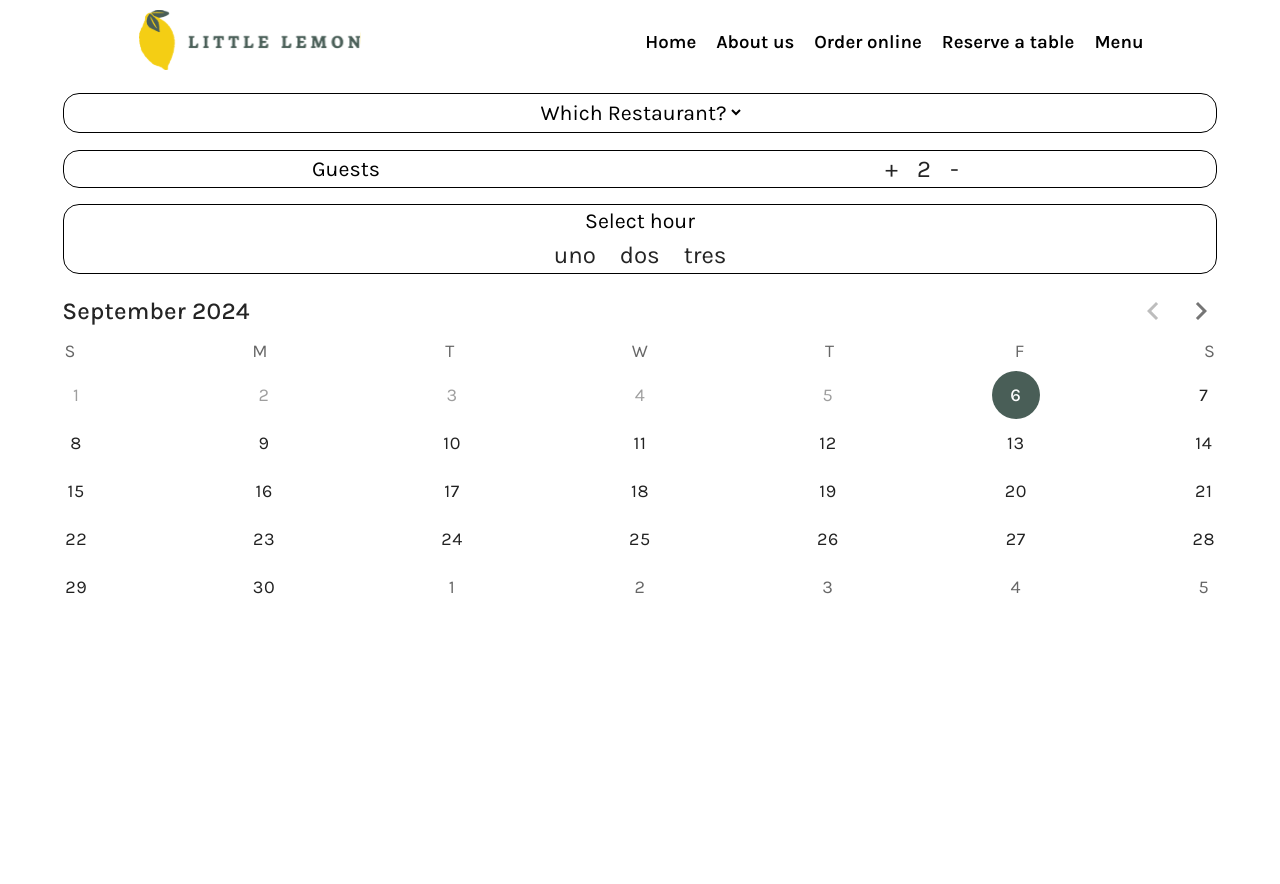
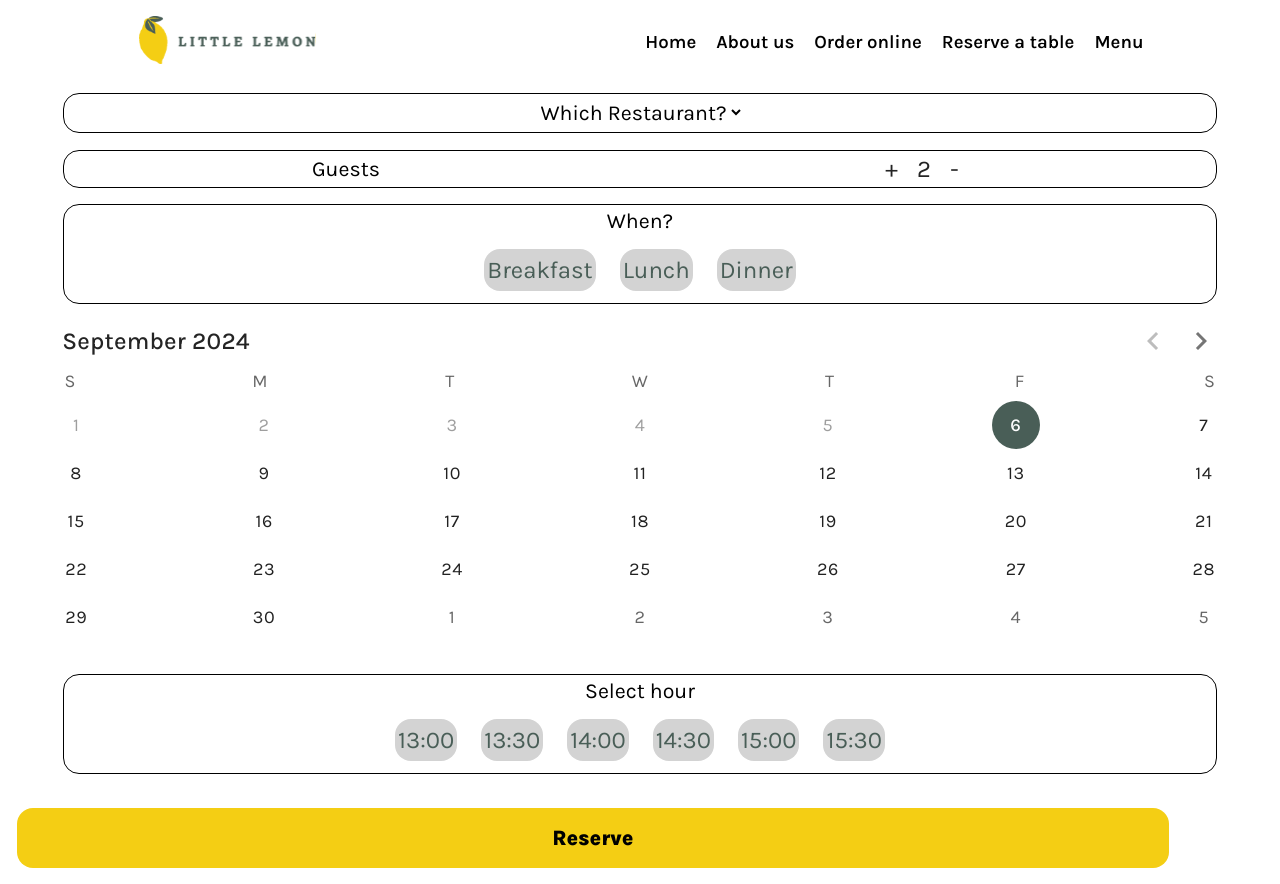
Before and after one commit to EnriqueMartinezAsensi/MetaFrontCapstoneProject, a React (Vite) app in the folder little-lemon/: page /book in a window 1280 px wide. Before the commit the page ends 800 px from the top, so only its background shows below. Built offline with nearby package versions, Linux system fonts and the light colour scheme.

Commit message:
First reservation page finished

```diff
--- /dev/null
+++ b/little-lemon/src/assets/components/BackIcon/BackIcon.styled.ts
@@ -0,0 +1,17 @@
+import styled from "styled-components";
+
+export const StyledCircle = styled.circle`
+  fill:none;
+  stroke: ${({theme}) => theme.colors.primary.main};
+  stroke-linecap:round;
+  stroke-linejoin:round;
+  stroke-width:27px;
+`
+
+export const StyledPolyline = styled.polyline`
+  fill:none;
+  stroke: ${({theme}) => theme.colors.primary.main};
+  stroke-linecap:round;
+  stroke-linejoin:round;
+  stroke-width:27px;
+`
--- /dev/null
+++ b/little-lemon/src/assets/components/BackIcon/index.tsx
@@ -0,0 +1,19 @@
+import { StyledCircle, StyledPolyline } from "./BackIcon.styled";
+
+const BackIcon = () => {
+  return (
+    <svg width='62px' height='62px' viewBox='0 0 512 512' xmlns='http://www.w3.org/2000/svg'>
+      <g data-name='Layer 2' id='Layer_2'>
+        <g
+          data-name='E416, back, Media, media player, multimedia, player'
+          id='E416_back_Media_media_player_multimedia_player'
+        >
+          <StyledCircle cx='256' cy='256' r='246' />
+          <StyledPolyline points='333.82 100.37 178.18 256 333.82 411.63' />
+        </g>
+      </g>
+    </svg>
+  );
+};
+
+export default BackIcon;
--- a/little-lemon/src/pages/BookingPage/BookingPage.styled.ts
+++ b/little-lemon/src/pages/BookingPage/BookingPage.styled.ts
@@ -1,17 +1,22 @@
 import styled from "styled-components";
+import Button from "../components/Button";
 
 export const FormLabel = styled.label`
   color: ${({theme}) => theme.colors.common.black};
   font-family: ${({theme}) => theme.text.card.fontFamily} ;
   font-size: ${({theme}) => theme.text.card.fontSize};
-`
+`;
 export const CalendarHolder = styled.div`
   width: 96%;
   margin: 0 auto;
-`
+`;
 
 export const ReservationsHolder = styled.div`
   width: 100%;
-  height: 100vh;
+  height: fit-content;
   background-color: ${({theme}) => theme.colors.common.white};
-`
+`;
+
+export const ReserveButton = styled(Button)`
+  width: 90%;
+`;
--- a/little-lemon/src/pages/BookingPage/index.tsx
+++ b/little-lemon/src/pages/BookingPage/index.tsx
@@ -5,15 +5,22 @@ import { Spacer } from "../MainPage/MainPage.styled";
 import Counter from "../components/Counter";
 import FormBundler from "../components/FormBundler";
 import SelectStyled from "../components/SelectStyled";
-import { CalendarHolder, FormLabel, ReservationsHolder } from "./BookingPage.styled";
+import { CalendarHolder, FormLabel, ReservationsHolder, ReserveButton } from "./BookingPage.styled";
 import SelectFromList from "../components/SelectFromList";
+import { useNavigate } from "react-router-dom";
 
 const BookingPage = () => {
   const [CalendarValue, setCalendarValue] = useState<Date>();
   const [gests, setGuests] = useState<number>(2);
+  const [daySlice, setDaySlice] = useState<string>("");
   const [hour, setHour] = useState<string>("");
+  const navigate = useNavigate();
 
-  return <ReservationsHolder>
+  const handleClick = () => {
+    navigate("/");
+  }
+
+  return <ReservationsHolder className="">
     <MenuBar/>
     <Spacer />
     <FormBundler vertical={false}>
@@ -24,12 +31,17 @@ const BookingPage = () => {
       <Counter value={gests} onChange={setGuests}></Counter>
     </FormBundler>
     <FormBundler vertical={true}>
-      <FormLabel>Select hour</FormLabel>
-      <SelectFromList options={["uno", "dos", "tres"]} value={hour} onChange={setHour}></SelectFromList>
+      <FormLabel>When?</FormLabel>
+      <SelectFromList options={["Breakfast", "Lunch", "Dinner"]} value={daySlice} onChange={setDaySlice}></SelectFromList>
     </FormBundler>
     <CalendarHolder>
       <Calendar onChange={(value) => setCalendarValue(value)} value={CalendarValue || new Date(Date.now())}></Calendar>
     </CalendarHolder>
+    <FormBundler vertical={true}>
+      <FormLabel>Select hour</FormLabel>
+      <SelectFromList options={["13:00", "13:30", "14:00", "14:30", "15:00","15:30"]} value={hour} onChange={setHour}></SelectFromList>
+    </FormBundler>
+    <ReserveButton  disabled={false} handleClick={() => handleClick} label="Reserve"></ReserveButton>
   </ReservationsHolder>
 }
 
--- a/little-lemon/src/pages/components/Button/index.tsx
+++ b/little-lemon/src/pages/components/Button/index.tsx
@@ -1,15 +1,18 @@
 import { ButtonWrapper } from "./Button.styled";
 
 type ButtonProps = {
+  className?: string;
   label: string;
   disabled: boolean;
   handleClick: () => React.MouseEventHandler<HTMLDivElement>;
-}
+};
 
-const Button = ({label, disabled, handleClick}:ButtonProps) => {
-  return <ButtonWrapper disabled={disabled} onClick={handleClick}>
-    {label}
-  </ButtonWrapper>
-}
+const Button = ({ className, label, disabled, handleClick }: ButtonProps) => {
+  return (
+    <ButtonWrapper disabled={disabled} onClick={handleClick} className={className}>
+      {label}
+    </ButtonWrapper>
+  );
+};
 
 export default Button;
--- a/little-lemon/src/pages/components/MenuBar/MenuBar.styled.ts
+++ b/little-lemon/src/pages/components/MenuBar/MenuBar.styled.ts
@@ -23,6 +23,7 @@ export const MenuHolder = styled.div`
   display: flex;
   flex-flow: row;
   justify-content: space-between;
+  align-items: center;
   max-width: 1027px;
   min-width: 660px;
   height: 100%;
@@ -55,7 +56,7 @@ export const MenuLink = styled(Link)`
   font-weight: ${({ theme }) => theme.text.navigationBar.fontWeight};
 `
 export const MenuLogo = styled.img`
-  height: 75%;
+  height: 60%;
   margin: 0 0.5rem;
   align-self: center;
   @media (max-width: ${({ theme }) => theme.media.first}px) {
@@ -68,6 +69,14 @@ export const BurgerMenu = styled.div`
     display: block;
   }
 `;
+
+export const BackButton = styled.div`
+  display: none;
+  @media (max-width: ${({ theme }) => theme.media.first}px) {
+    display: block;
+    margin: 0.3rem;
+  }
+`
 
 export const VerticalMenuHolder = styled.div<VerticalMenuHolderProps>`
   position: fixed;
--- a/little-lemon/src/pages/components/MenuBar/index.tsx
+++ b/little-lemon/src/pages/components/MenuBar/index.tsx
@@ -1,8 +1,9 @@
-import { MenuList, MenuHolder, MenuItem, StickyBar, MenuLogo, BurgerMenu, VerticalMenuHolder, MemuListVertical, MenuLink } from "./MenuBar.styled";
+import { MenuList, MenuHolder, MenuItem, StickyBar, MenuLogo, BurgerMenu, VerticalMenuHolder, MemuListVertical, MenuLink, BackButton } from "./MenuBar.styled";
 import Logo from "./../../../assets/images/Logo.svg"
 import BurgerIcon from "../../../assets/components/BurgerIcon";
 import { useState } from "react";
 import { RouteProvider } from "../../../types/routes";
+import BackIcon from "../../../assets/components/BackIcon";
 
 
 const MenuBar = () => {
@@ -14,6 +15,9 @@ const MenuBar = () => {
         <BurgerIcon size="75" active={isMenuActive} ></BurgerIcon>
       </BurgerMenu>
       <MenuLogo src={Logo} alt="Logo" />
+      <BackButton>
+        <BackIcon />
+      </BackButton>
       <MenuList>
         {RouteProvider.map((route) => <MenuItem><MenuLink to={route.route}>{route.name}</MenuLink></MenuItem>)}
       </MenuList>
--- a/little-lemon/src/pages/components/SelectFromList/SelectFromList.styled.ts
+++ b/little-lemon/src/pages/components/SelectFromList/SelectFromList.styled.ts
@@ -6,9 +6,14 @@ type SelectableItemProps = {
 
 export const SelectFromListWrapper = styled.div`
  display: flex;
+ flex-wrap: wrap;
  gap: 1rem;
+ padding: 0.5rem;
 `
 
 export const SelectableItem = styled.div<SelectableItemProps>`
-  background-color: ${({active}) => active ? "red" : "white"};
+  color: ${({active, theme}) => active ? theme.colors.common.white : theme.colors.primary.main};
+  background-color: ${({active, theme}) => active ? theme.colors.primary.main : theme.colors.common.grey};
+  border: solid 3px ${({active, theme}) => active ? theme.colors.common.darkergreen : "transparent"};
+  border-radius: ${({theme})=> theme.radiuses.medium}px;
 `
--- a/little-lemon/src/theme/theme.ts
+++ b/little-lemon/src/theme/theme.ts
@@ -3,6 +3,7 @@ const theme = {
     common: {
       black: `black`,
       grey: `lightgrey`,
+      darkergreen: `#333333`,
       white: `white`,
       transparent: `transparent`,
     },
```
Also changed, not shown: little-lemon/src/api/api_fake.ts (renamed from little-lemon/src/api/api_fake.js, +6 -6 lines).
